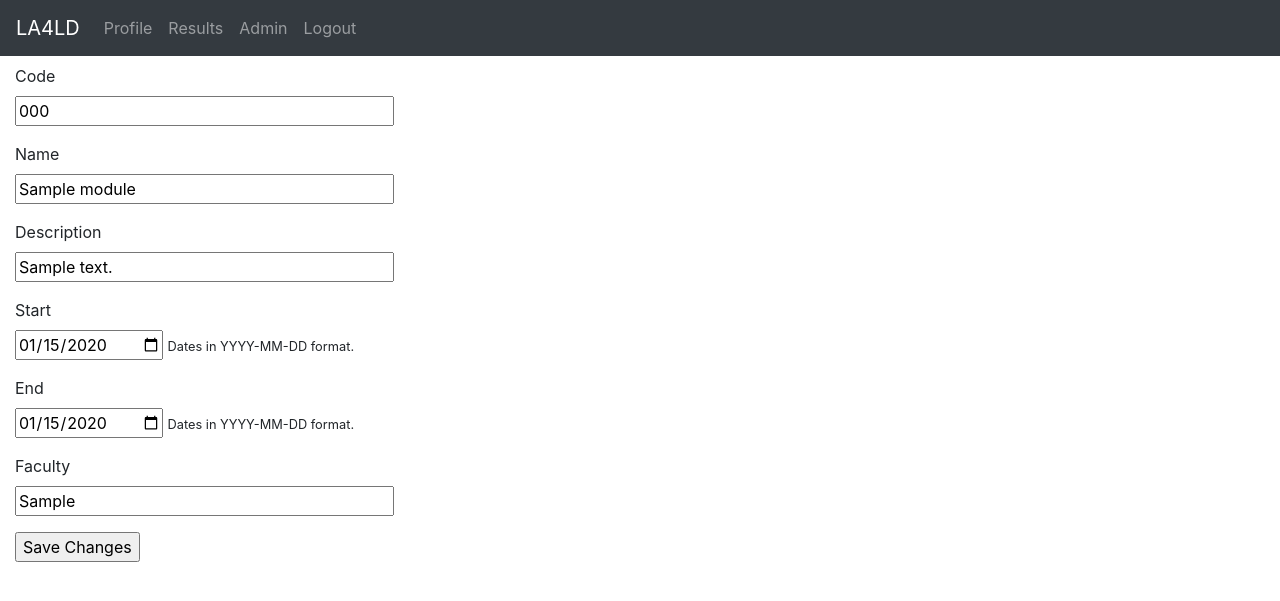
After one commit to eddyvdaker/Zuyd-LA4LD-Dataecosystem, a Flask app: page /admin/edit_module/1 in a window 1280 px wide. The commit adds this page. Shown: the top 601 px of the page. Run offline with Flask 2, Linux system fonts and the light colour scheme; a user stored in the database is signed in; tables that the repository leaves empty hold one stand-in row (values such as "Sample post"); some libraries are stand-ins or nearby versions.

Commit message:
Added user and module editing by admins

```diff
--- a/app/admin/forms.py
+++ b/app/admin/forms.py
@@ -8,7 +8,8 @@
 """
 from flask_wtf import FlaskForm
 from flask_wtf.file import FileField, FileAllowed, FileRequired
-from wtforms import SubmitField
+from wtforms import SubmitField, StringField, FieldList, DateField
+from wtforms.validators import DataRequired, Email
 
 
 class ImportForm(FlaskForm):
@@ -17,3 +18,19 @@ class ImportForm(FlaskForm):
         FileAllowed(['json'], 'Incorrect format, JSON required!')
     ])
     submit = SubmitField('Import')
+
+
+class EditUserForm(FlaskForm):
+    username = StringField('Username', validators=[DataRequired()])
+    email = StringField('Email', validators=[DataRequired(), Email()])
+    submit = SubmitField('Save Changes')
+
+
+class EditModuleForm(FlaskForm):
+    code = StringField('Code', validators=[DataRequired()])
+    name = StringField('Name', validators=[DataRequired()])
+    description = StringField('Description', validators=[DataRequired()])
+    start = DateField('Start', validators=[DataRequired()])
+    end = DateField('End', validators=[DataRequired()])
+    faculty = StringField('Faculty', validators=[DataRequired()])
+    submit = SubmitField('Save Changes')
--- a/app/admin/routes.py
+++ b/app/admin/routes.py
@@ -8,14 +8,15 @@
 import json
 import os
 from datetime import datetime
-from flask import abort, current_app, flash, redirect, render_template, url_for
+from flask import abort, current_app, flash, redirect, render_template, \
+    request, url_for
 from flask_login import current_user, login_required
 from secrets import token_urlsafe
 from werkzeug.utils import secure_filename
 
 from app import db
 from app.admin import bp
-from app.admin.forms import ImportForm
+from app.admin.forms import ImportForm, EditUserForm, EditModuleForm
 from app.email import send_new_user_email
 from app.models import User, Grade, Module, Result, Role
 
@@ -184,6 +185,23 @@ def users_overview():
                            users=users)
 
 
+@bp.route('/admin/edit_user/<user_id>', methods=['GET', 'POST'])
+def edit_user(user_id):
+    form = EditUserForm()
+    if current_user.role.role != 'admin':
+        abort(403)
+    user = User.query.filter_by(id=user_id).first()
+    if form.validate_on_submit():
+        user.username = form.username.data
+        user.email = form.email.data
+        db.session.commit()
+        flash('The changes have been saved.')
+    elif request.method == 'GET':
+        form.username.data = user.username
+        form.email.data = user.email
+    return render_template('admin/edit_user.html', form=form)
+
+
 @bp.route('/admin/modules_import', methods=['GET', 'POST'])
 def import_modules():
     form = ImportForm()
@@ -211,6 +229,33 @@ def modules_overview():
                            modules=modules)
 
 
+@bp.route('/admin/edit_module/<module_id>', methods=['GET', 'POST'])
+def edit_module(module_id):
+    form = EditModuleForm()
+    if current_user.role.role != 'admin':
+        abort(403)
+    module = Module.query.filter_by(id=module_id).first()
+    if form.validate_on_submit():
+        module.code = form.code.data
+        module.name = form.description.data
+        module.description = form.description.data
+        module.start = form.start.data
+        flash(f'start: {form.start.data}')
+        module.end = form.end.data
+        flash(f'end: {form.end.data}')
+        module.faculty = form.faculty.data
+        db.session.commit()
+        flash('The changes have been saved.')
+    elif request.method == 'GET':
+        form.code.data = module.code
+        form.name.data = module.name
+        form.description.data = module.description
+        form.start.data = module.start
+        form.end.data = module.end
+        form.faculty.data = module.faculty
+    return render_template('admin/edit_module.html', form=form)
+
+
 @bp.route('/admin/results_import', methods=['GET', 'POST'])
 def import_results():
     form = ImportForm()
--- /dev/null
+++ b/app/templates/admin/edit_module.html
@@ -0,0 +1,50 @@
+{% extends "base.html" %}
+
+{% block app_content %}
+    <form action="" method="post">
+        {{ form.hidden_tag() }}
+        <p>
+            {{ form.code.label }}<br>
+            {{ form.code(size=32) }}<br>
+            {% for error in form.code.errors %}
+                <span style="color: red;">{{ error }}</span>
+            {% endfor %}
+        </p>
+        <p>
+            {{ form.name.label }}<br>
+            {{ form.name(size=32) }}<br>
+            {% for error in form.name.errors %}
+                <span style="color: red;">{{ error }}</span>
+            {% endfor %}
+        </p>
+        <p>
+            {{ form.description.label }}<br>
+            {{ form.description(size=32) }}<br>
+            {% for error in form.description.errors %}
+                <span style="color: red;">{{ error }}</span>
+            {% endfor %}
+        </p>
+        <p>
+            {{ form.start.label }}<br>
+            {{ form.start(size=32) }} <small> Dates in YYYY-MM-DD format.</small><br>
+            {% for error in form.start.errors %}
+                <span style="color: red;">{{ error }}</span>
+            {% endfor %}
+        </p>
+        <p>
+            {{ form.end.label }}<br>
+            {{ form.end(size=32) }} <small> Dates in YYYY-MM-DD format.</small><br>
+            {% for error in form.end.errors %}
+                <span style="color: red;">{{ error }}</span>
+            {% endfor %}
+        </p>
+        <p>
+            {{ form.faculty.label }}<br>
+            {{ form.faculty(size=32) }}<br>
+            {% for error in form.faculty.errors %}
+                <span style="color: red;">{{ error }}</span>
+            {% endfor %}
+        </p>
+        <p>{{ form.submit() }}</p>
+    </form>
+{% endblock %}
--- a/app/templates/admin/modules_overview.html
+++ b/app/templates/admin/modules_overview.html
@@ -3,22 +3,26 @@
 {% block app_content %}
     <table class="table table-striped">
         <tr>
+            <th>ID</th>
             <th>Code</th>
             <th>Name</th>
             <th>Description</th>
             <th>Start</th>
             <th>End</th>
             <th>Faculty</th>
+            <th></th>
         </tr>
 
     {% for module in modules %}
         <tr>
+            <td>{{ module.id }}</td>
             <td>{{ module.code }}</td>
             <td>{{ module.name }}</td>
             <td>{{ module.description }}</td>
             <td>{{ module.start }}</td>
             <td>{{ module.end }}</td>
             <td>{{ module.faculty }}</td>
+            <td><a href="{{ url_for('admin.edit_module', module_id=module.id) }}">Edit</a></td>
         </tr>
     {% endfor %}
     </table>
--- a/app/templates/admin/users_overview.html
+++ b/app/templates/admin/users_overview.html
@@ -7,6 +7,7 @@
             <th>Username</th>
             <th>Email</th>
             <th>Role</th>
+            <th></th>
         </tr>
     {% for user in users %}
         <tr>
@@ -14,6 +15,7 @@
             <td>{{ user.username }}</td>
             <td>{{ user.email }}</td>
             <td>{{ user.role.role }}</td>
+            <td><a href="{{ url_for('admin.edit_user', user_id=user.id) }}">Edit</a></td>
         </tr>
     {% endfor %}
     </table>
```
Also changed, not shown: app/templates/admin/edit_user.html (added, +22 -0 lines).
